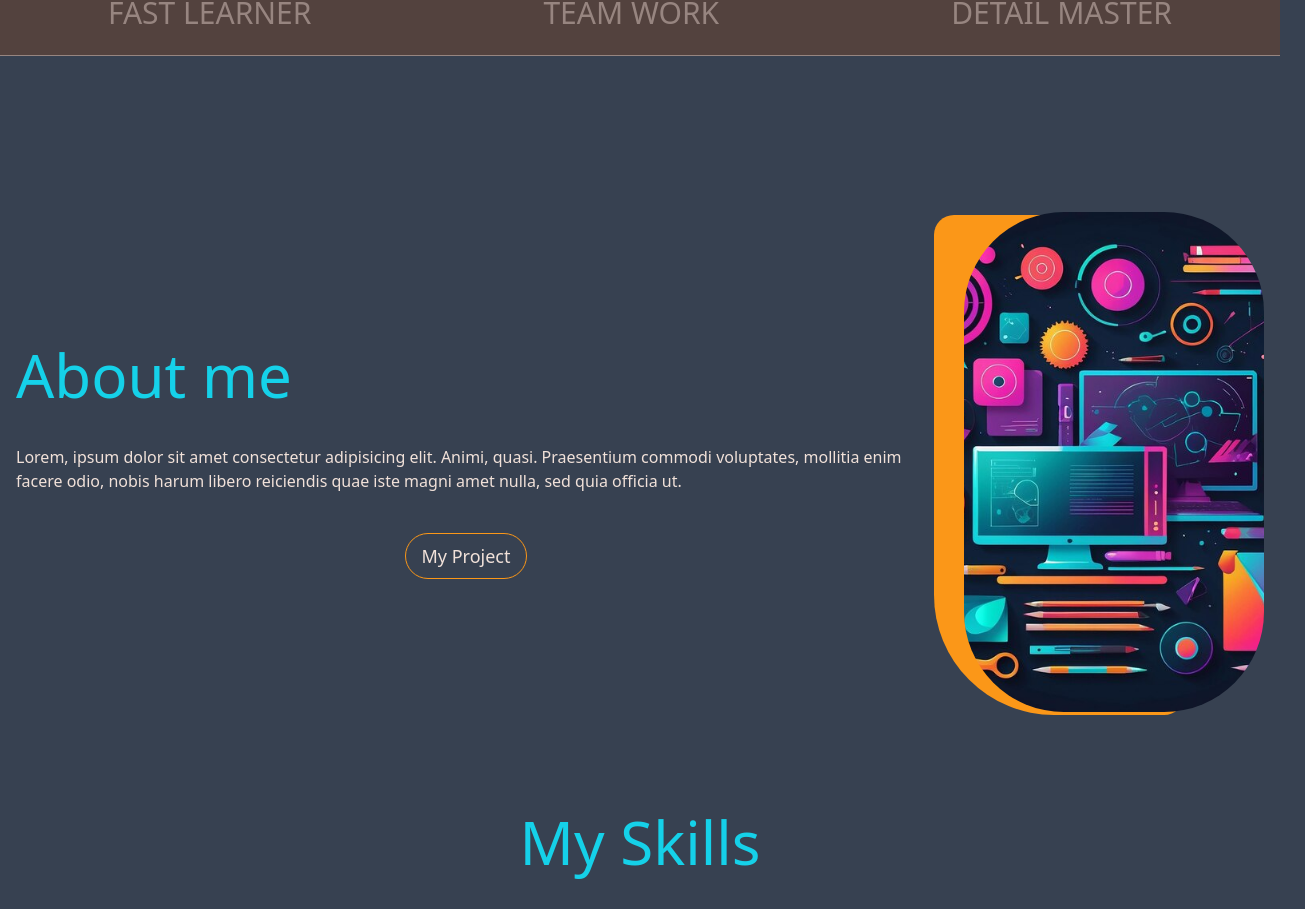
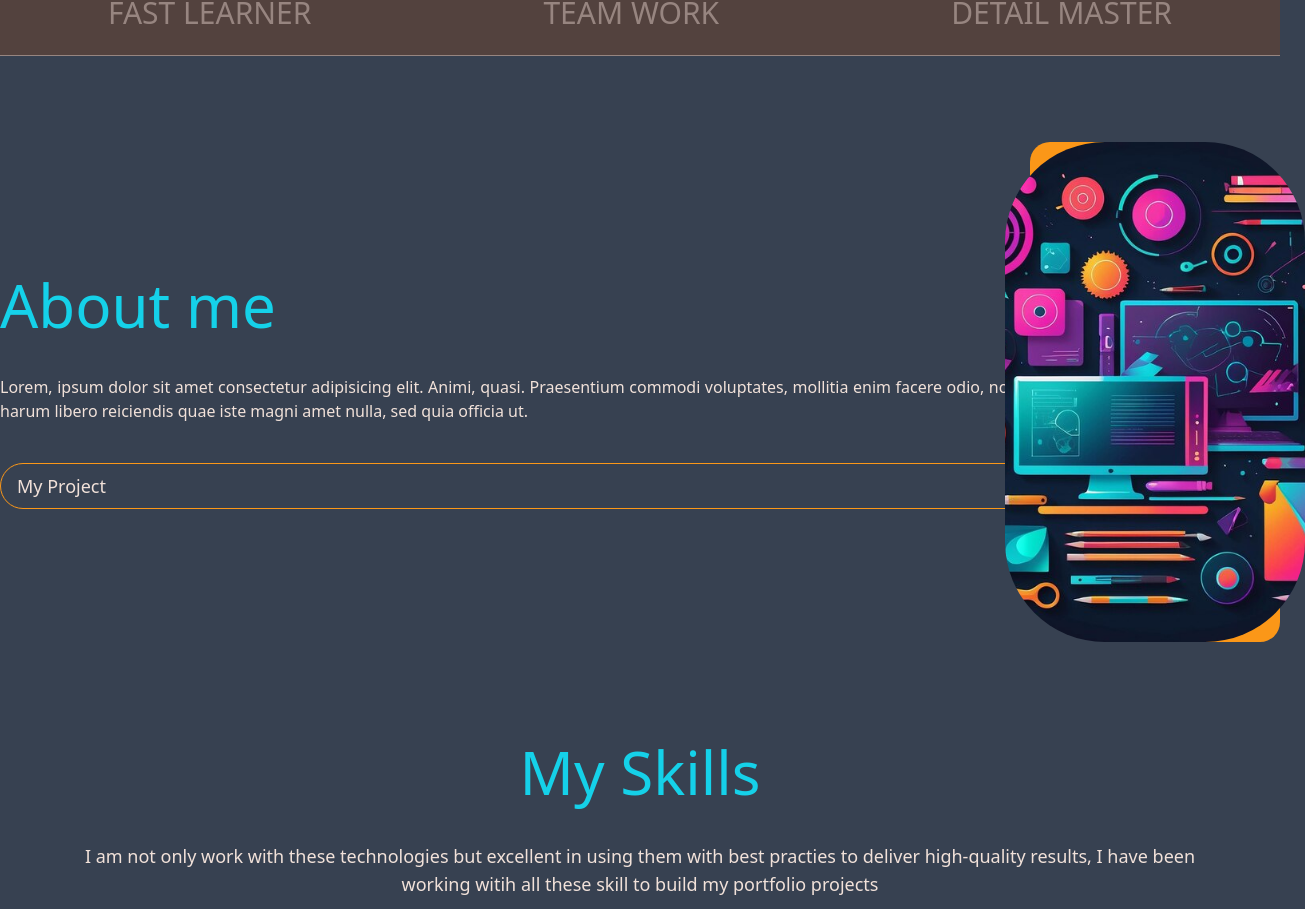
Before and after one commit to Arjun4243/React-portfolio, a React (Create React App) app: page / in a window 1280 px wide. Shown: the part 736-1645 px from the top of the page, 1305 px wide, since content can reach past the window. Built offline with nearby package versions, Linux system fonts and the light colour scheme.

Commit message:
golve about hesection

```diff
--- a/src/component/about/AboutMeImage.jsx
+++ b/src/component/about/AboutMeImage.jsx
@@ -1,13 +1,13 @@
 import React from "react";
 import AboutMe from "../../image/about-me.jpg";
 
-export default function AboutMeImage(){
+export default function AboutMeImage() {
     return (
-        <div className="h-[500px] w-[300px] relative group">
-        <div className="h-[300px] sm:h-[400px] lg:h-[500px] w-[200px] sm:w-[250px] lg:w-[300px] rounded-[100px] absolute overflow-hidden transition-transform duration-500 group-hover:scale-105">
-            <img src={AboutMe} alt="Arjun, the author of this portfolio" className="h-full w-full object-cover" />
-        </div>
-        <div className="h-[300px] sm:h-[400px] lg:h-[500px] w-[150px] sm:w-[200px] lg:w-[250px] bg-orange absolute bottom-[-3px] left-[-30px] rounded-bl-[120px] rounded-tr-[120px] rounded-br-[20px] rounded-tl-[20px] -z-10 transition-transform duration-500 group-hover:rotate-[-2deg]"></div>
+        <div className=" w-auto sm:flex justify-center items-center relative ">
+            <div className="h-[300px] sm:h-[300px] lg:h-[500px] w-[200px] sm:w-full lg:w-[300px] rounded-[100px] overflow-hidden transition-transform duration-500 group-hover:scale-105 absolute ">
+                <img src={AboutMe} alt="Arjun, the author of this portfolio" className="h-full w-full object-cover" />
+            </div>
+            <div className="h-[300px] sm:h-[320px] lg:h-[500px] w-[150px] sm:w-[100px] lg:w-[250px] bg-orange rounded-bl-[120px] rounded-tr-[120px] rounded-br-[20px] rounded-tl-[20px] -z-10 transition-transform duration-500 group-hover:rotate-[-2deg] "></div>
         </div>
     )
 }
--- a/src/component/about/AboutMeMain.jsx
+++ b/src/component/about/AboutMeMain.jsx
@@ -5,13 +5,12 @@ import AboutMeImage from "./AboutMeImage";
 export default function AboutMeMain() {
   return (
     <>
-      <div className=" flex md:flex-row sm:flex-col gap-12 px-4  mx-auto mt-[100px] justify-center items-center">
-        <div>
-          <AboutMeText />
-        </div>
-        <div>
-          <AboutMeImage />
-        </div>
+      <div className="flex container mx-auto mt-[30px] justify-center items-center">
+
+          <AboutMeText className="w-[322px]" />
+
+          <AboutMeImage className="w-[300px]" />
+
       </div>
     </>
   );
--- a/src/component/about/AboutMeText.jsx
+++ b/src/component/about/AboutMeText.jsx
@@ -3,10 +3,10 @@ import React from "react";
 export default function AboutMeText(){
     return(
         <>
-            <div className="flex flex-col md:items-start sm:items-center md:text-left sm:text-center">
+            <div className="flex  flex-col md:items-start sm:items-center md:text-left sm:text-center">
                 <h2 className="text-4xl sm:text-5xl lg:text-6xl text-cyan mb-10">About me</h2>
-                <p className="text-white">Lorem, ipsum dolor sit amet consectetur adipisicing elit. Animi, quasi. Praesentium commodi voluptates, mollitia enim facere odio, nobis harum libero reiciendis quae iste magni amet nulla, sed quia officia ut.</p>
-                <button className="border border-orange rounded-full py-2 px-4 text-lg flex items-center mt-10 hover:bg-orange transition-all duration-500 cursor-pointer md:self-st art sm:self-center text-white">My Project</button>
+                <p className="text-white text-justify">Lorem, ipsum dolor sit amet consectetur adipisicing elit. Animi, quasi. Praesentium commodi voluptates, mollitia enim facere odio, nobis harum libero reiciendis quae iste magni amet nulla, sed quia officia ut.</p>
+                <button className="border border-orange rounded-full py-2 px-4 text-lg flex items-center mt-10 hover:bg-orange transition-all duration-500 cursor-pointer md:self-st art sm:self-center container text-white">My Project</button>
             </div>
         </>
     )
--- a/src/output.css
+++ b/src/output.css
@@ -651,6 +651,18 @@ video {
   top: 50px;
 }
 
+.bottom-\[-10px\] {
+  bottom: -10px;
+}
+
+.bottom-\[10px\] {
+  bottom: 10px;
+}
+
+.bottom-\[20px\] {
+  bottom: 20px;
+}
+
 .-z-10 {
   z-index: -10;
 }
@@ -708,6 +720,26 @@ video {
 
 .mt-\[100px\] {
   margin-top: 100px;
+}
+
+.ml-\[-30px\] {
+  margin-left: -30px;
+}
+
+.mt-\[0px\] {
+  margin-top: 0px;
+}
+
+.mt-\[50px\] {
+  margin-top: 50px;
+}
+
+.mt-\[3px\] {
+  margin-top: 3px;
+}
+
+.mt-\[30px\] {
+  margin-top: 30px;
 }
 
 .block {
@@ -798,6 +830,26 @@ video {
   width: 100%;
 }
 
+.w-auto {
+  width: auto;
+}
+
+.w-\[\] {
+  width: ;
+}
+
+.w-\[50\%\] {
+  width: 50%;
+}
+
+.w-\[45\%\] {
+  width: 45%;
+}
+
+.min-w-\[300px\] {
+  min-width: 300px;
+}
+
 .max-w-\[1200px\] {
   max-width: 1200px;
 }
@@ -812,6 +864,14 @@ video {
 
 .max-w-\[400px\] {
   max-width: 400px;
+}
+
+.max-w-\[45\%\] {
+  max-width: 45%;
+}
+
+.flex-1 {
+  flex: 1 1 0%;
 }
 
 .-translate-x-\[50\%\] {
@@ -849,6 +909,10 @@ video {
 
 .flex-col {
   flex-direction: column;
+}
+
+.flex-wrap {
+  flex-wrap: wrap;
 }
 
 .place-content-center {
@@ -1032,6 +1096,10 @@ video {
   text-align: center;
 }
 
+.text-justify {
+  text-align: justify;
+}
+
 .text-2xl {
   font-size: 1.5rem;
   line-height: 2rem;
@@ -1186,8 +1254,28 @@ body {
     margin-top: 10rem;
   }
 
+  .sm\:mb-\[\] {
+    margin-bottom: ;
+  }
+
+  .sm\:mb-\[1rem\] {
+    margin-bottom: 1rem;
+  }
+
+  .sm\:mb-\[5rem\] {
+    margin-bottom: 5rem;
+  }
+
+  .sm\:mb-\[10rem\] {
+    margin-bottom: 10rem;
+  }
+
   .sm\:block {
     display: block;
+  }
+
+  .sm\:flex {
+    display: flex;
   }
 
   .sm\:hidden {
@@ -1196,6 +1284,34 @@ body {
 
   .sm\:h-\[400px\] {
     height: 400px;
+  }
+
+  .sm\:h-\[300px\] {
+    height: 300px;
+  }
+
+  .sm\:h-\[320px\] {
+    height: 320px;
+  }
+
+  .sm\:h-\[350px\] {
+    height: 350px;
+  }
+
+  .sm\:h-\[50px\] {
+    height: 50px;
+  }
+
+  .sm\:h-\[450px\] {
+    height: 450px;
+  }
+
+  .sm\:h-\[00px\] {
+    height: 00px;
+  }
+
+  .sm\:h-\[280px\] {
+    height: 280px;
   }
 
   .sm\:w-48 {
@@ -1214,8 +1330,28 @@ body {
     width: 100%;
   }
 
+  .sm\:w-\[\] {
+    width: ;
+  }
+
+  .sm\:w-\[100px\] {
+    width: 100px;
+  }
+
+  .sm\:w-\[100\] {
+    width: 100;
+  }
+
+  .sm\:w-\[100\%\] {
+    width: 100%;
+  }
+
   .sm\:max-w-\[250px\] {
     max-width: 250px;
+  }
+
+  .sm\:flex-row {
+    flex-direction: row;
   }
 
   .sm\:flex-col {
@@ -1236,6 +1372,14 @@ body {
 
   .sm\:justify-self-center {
     justify-self: center;
+  }
+
+  .sm\:rounded-br-\[20px\] {
+    border-bottom-right-radius: 20px;
+  }
+
+  .sm\:rounded-br-\[120px\] {
+    border-bottom-right-radius: 120px;
   }
 
   .sm\:text-center {
@@ -1321,6 +1465,14 @@ body {
 }
 
 @media (min-width: 1024px) {
+  .lg\:bottom-\[20px\] {
+    bottom: 20px;
+  }
+
+  .lg\:left-\[-30px\] {
+    left: -30px;
+  }
+
   .lg\:block {
     display: block;
   }
```
